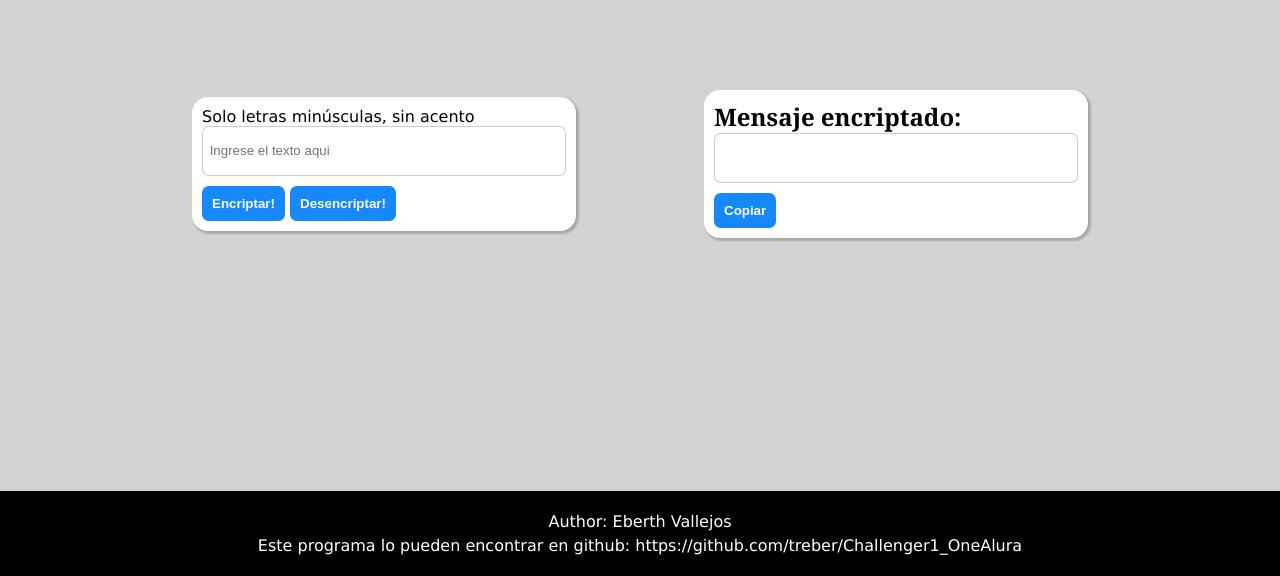
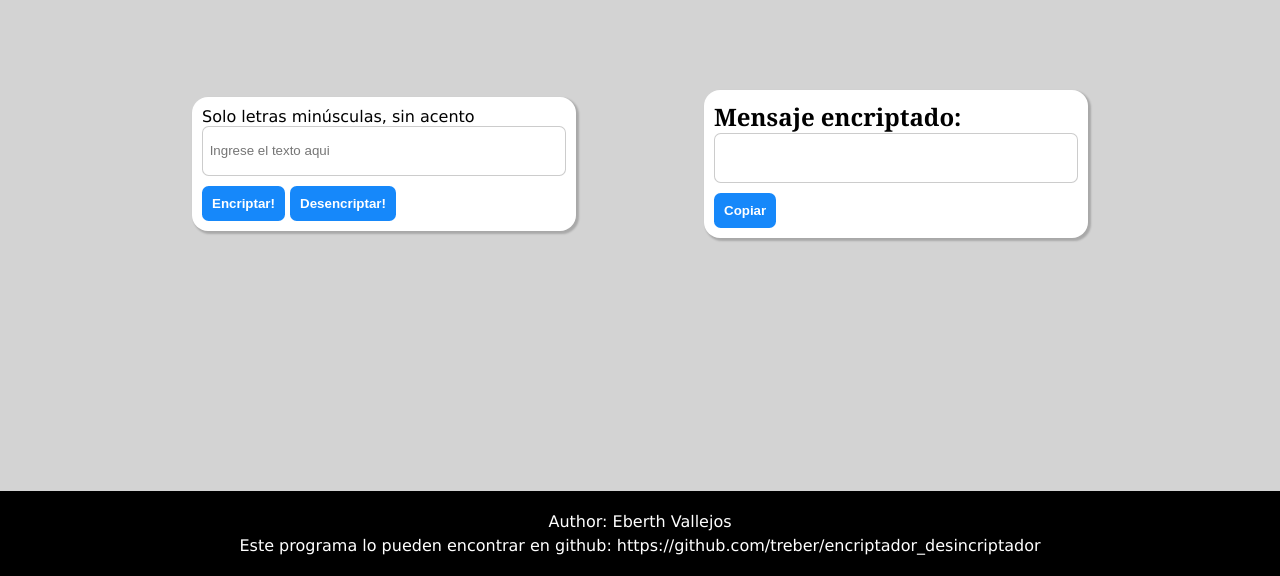
Before and after one commit to treber/Challenger1_OneAlura, a plain HTML site: page index.html in a window 1280 px wide. Shown: the part 224-800 px from the top of the page. Drawn offline with Linux system fonts and the light colour scheme.

Commit message:
Update index.html
Change of title

```diff
--- a/index.html
+++ b/index.html
@@ -4,7 +4,7 @@
   <meta charset="UTF-8">
   <meta http-equiv="X-UA-Compatible" content="IE=edge">
   <meta name="viewport" content="width=device-width, initial-scale=1.0">
-  <title>Challenger No.1 ONE-Alura</title>
+  <title>Encriptador|Desincriptador</title>
   <link rel="stylesheet" href="style.css">
 </head>
 <body>
@@ -27,7 +27,7 @@
     </main>
     <footer class="footer">
         <p class="linea">Author: Eberth Vallejos<br></p>
-        <P class="linea">Este programa lo pueden encontrar en github: https://github.com/treber/Challenger1_OneAlura</P>
+        <P class="linea">Este programa lo pueden encontrar en github: https://github.com/treber/encriptador_desincriptador</P>
     </footer>
   </div>
 
```
